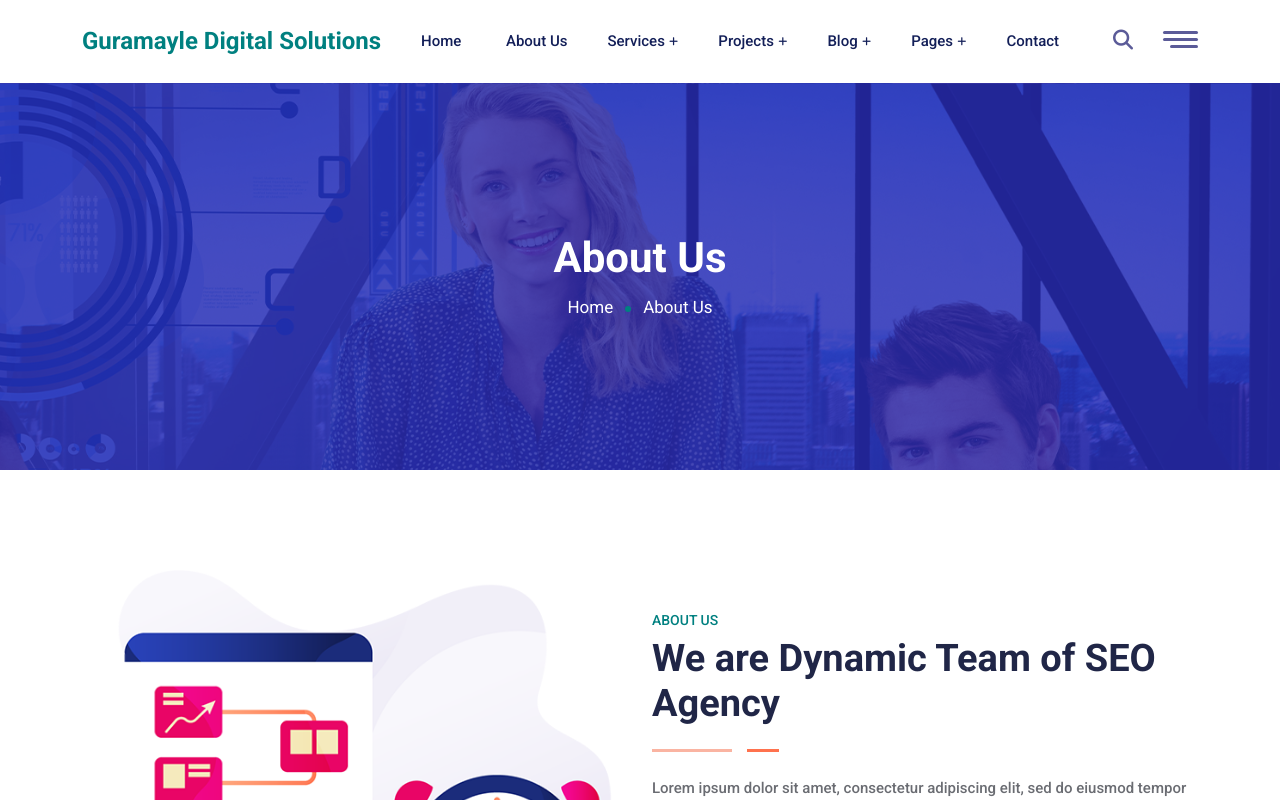
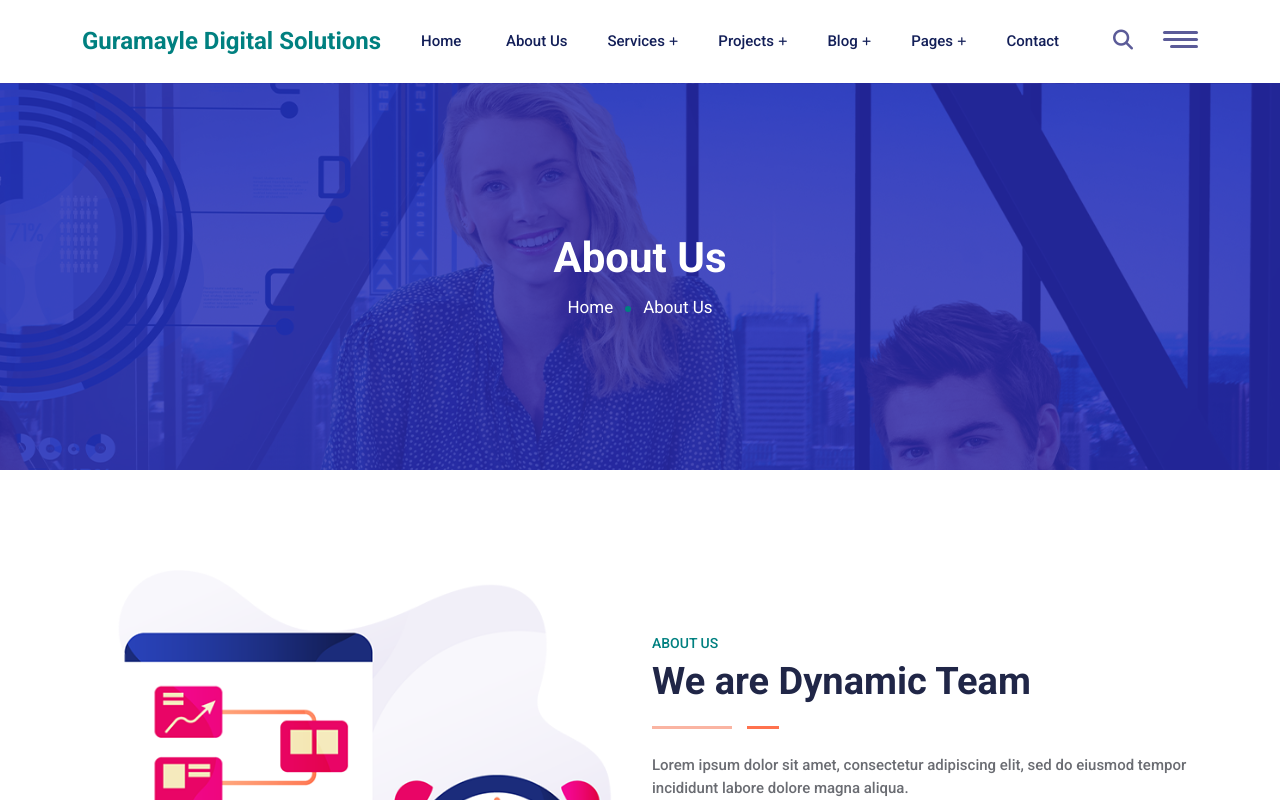
Before and after one commit to henask12/DigitalCraft-Solutions, a Next.js app: page /about-us in a window 1280 px wide. Shown: the top 800 px of the page. Built offline with nearby package versions, Linux system fonts and the light colour scheme.

Commit message:
updated about content

```diff
--- a/components/AboutUs/AboutContent.js
+++ b/components/AboutUs/AboutContent.js
@@ -15,7 +15,7 @@ const AboutContent = () => {
             <div className="col-lg-6 col-md-12">
               <div className="about-area-content">
                 <span>About Us</span>
-                <h3>We are Dynamic Team of SEO Agency</h3>
+                <h3>We are Dynamic Team </h3>
                 <strong>
                   Lorem ipsum dolor sit amet, consectetur adipiscing elit, sed
                   do eiusmod tempor incididunt labore dolore magna aliqua.
```
